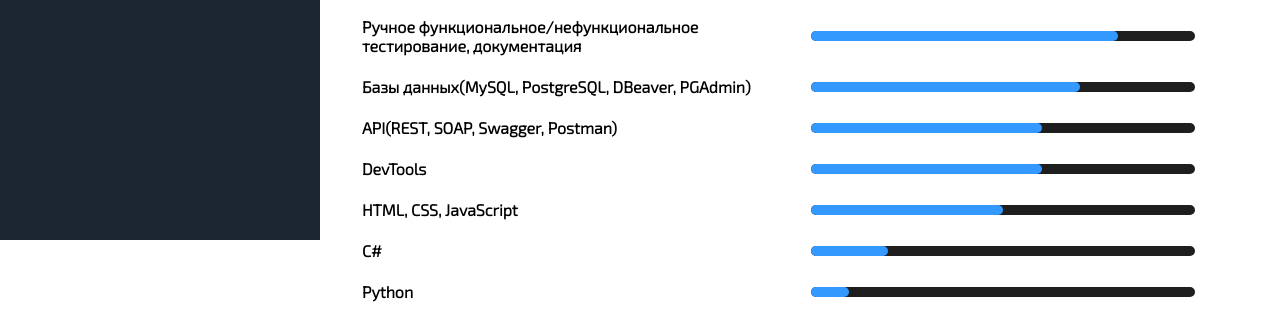
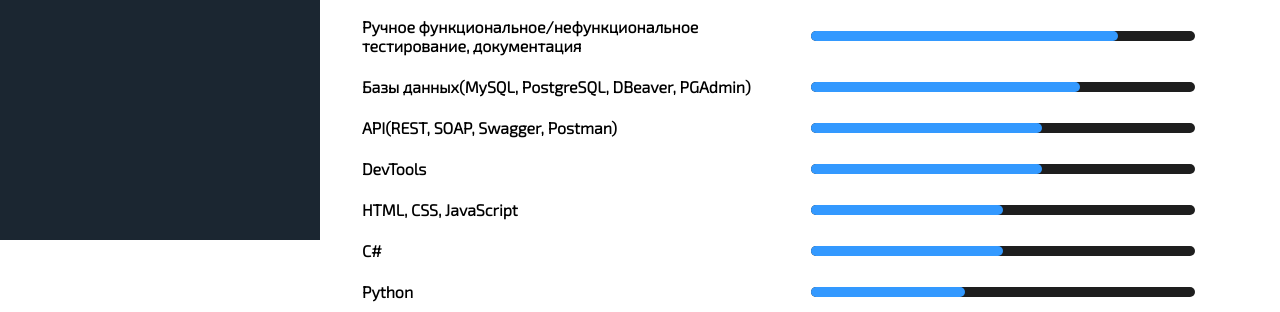
Before and after one commit to Shaxu22/CV, a plain HTML site: page index.html in a window 1280 px wide. Shown: the part 640-952 px from the top of the page. Drawn offline with nearby package versions, Linux system fonts and the light colour scheme.

Commit message:
Update index.html

```diff
--- a/index.html
+++ b/index.html
@@ -142,7 +142,7 @@
             <td>C#</td>
             <td>
               <div class="progress_container">
-                <div class="progress_bar" style="width: 20%"></div>
+                <div class="progress_bar" style="width: 50%"></div>
               </div>
             </td>
           </tr>
@@ -150,7 +150,7 @@
             <td>Python</td>
             <td>
               <div class="progress_container">
-                <div class="progress_bar" style="width: 10%"></div>
+                <div class="progress_bar" style="width: 40%"></div>
               </div>
             </td>
           </tr>
```
